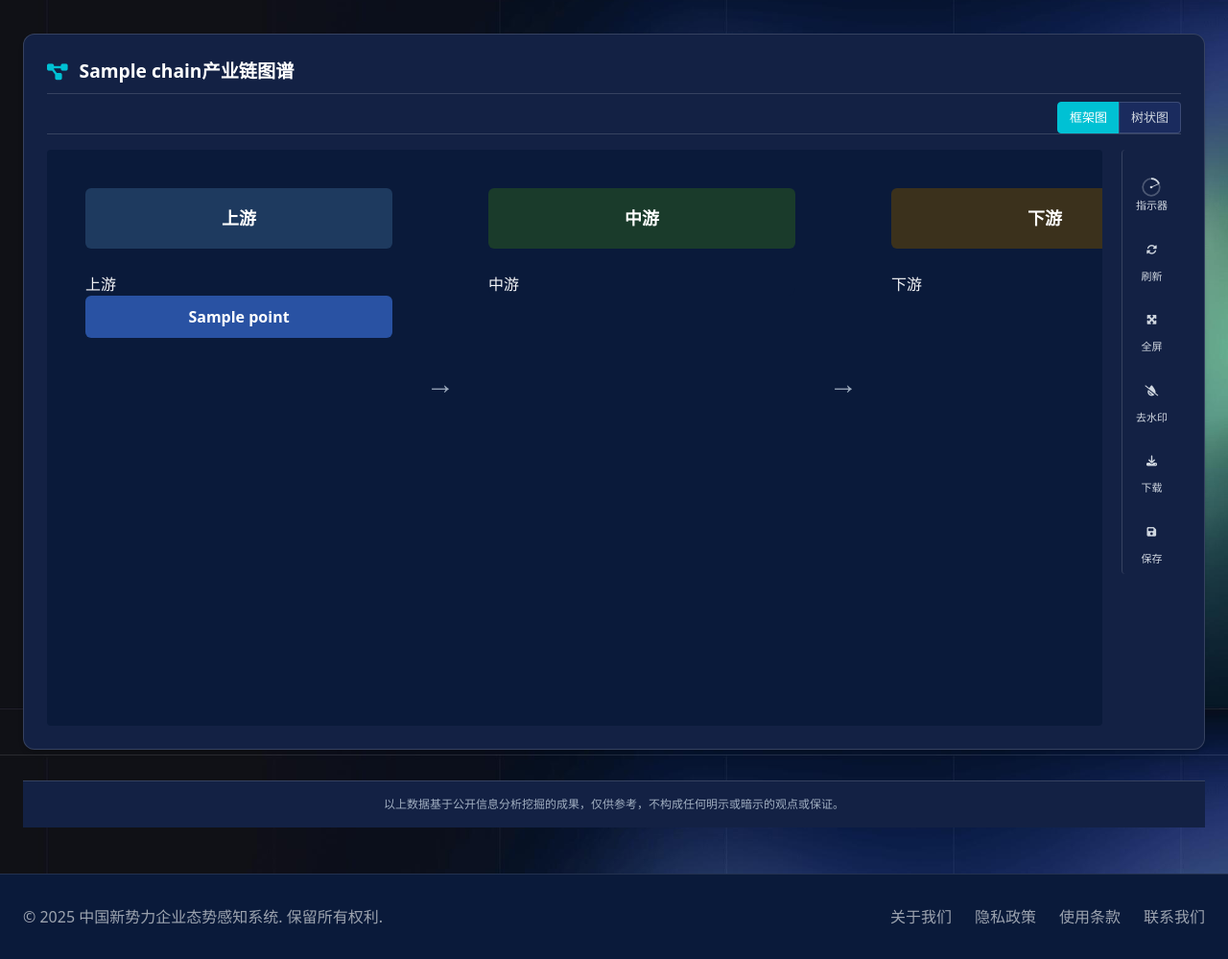
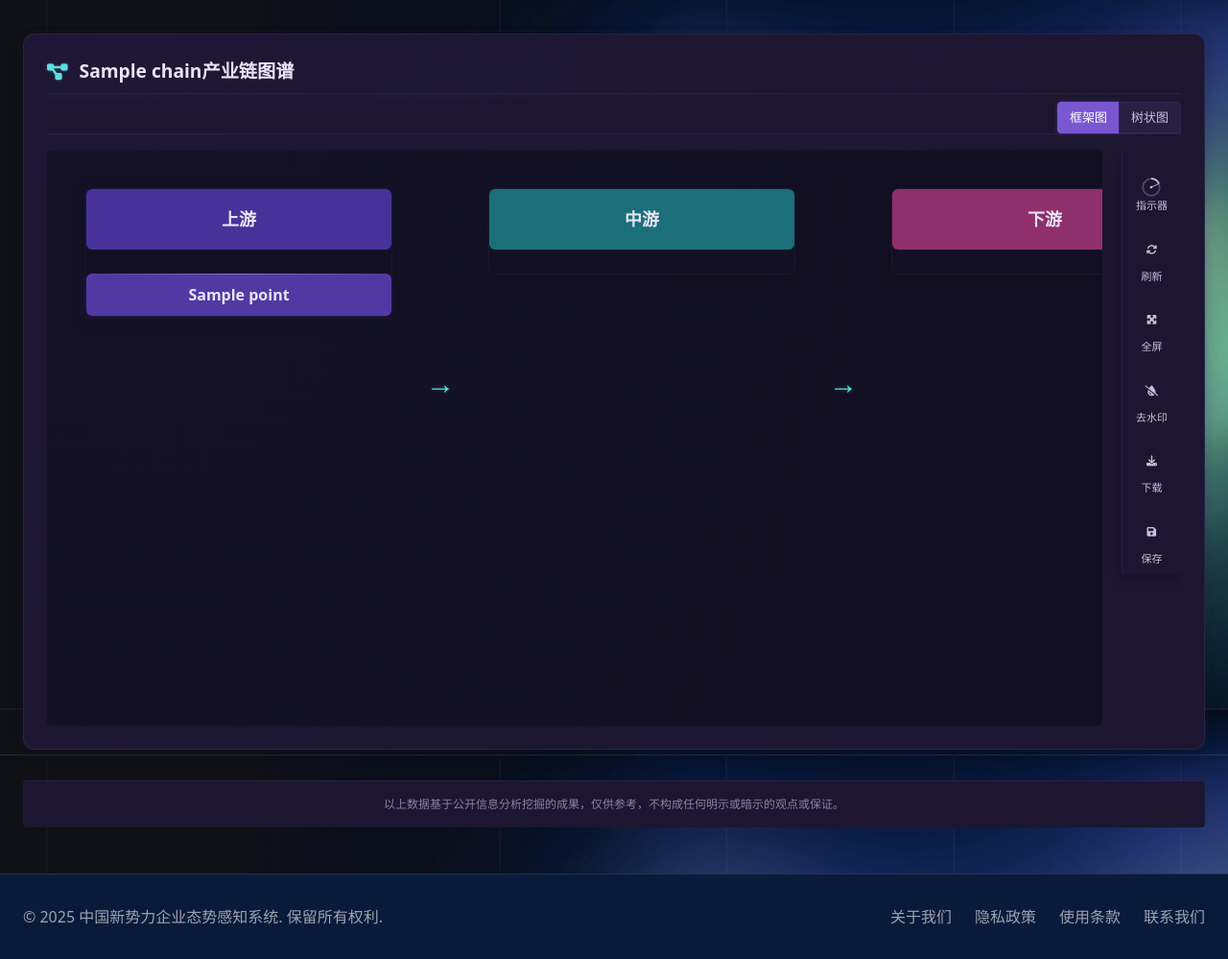
Before and after one commit to cavendishers/ws, a Django app: page /industry/detail/ in a window 1280 px wide. Shown: the part 61-1060 px from the top of the page at 96% size. Run offline with Django 5.2, Linux system fonts and the light colour scheme; tables that the repository leaves empty hold one stand-in row (values such as "Sample post"); some libraries are stand-ins or nearby versions.

```diff
--- a/data_hall/templates/data_hall/industry_detail.html
+++ b/data_hall/templates/data_hall/industry_detail.html
@@ -7,33 +7,34 @@
 <link rel="stylesheet" href="https://cdnjs.cloudflare.com/ajax/libs/font-awesome/6.4.0/css/all.min.css"/>
 <style>
     :root {
-        --primary: #0A1A3A;
-        --secondary: #FFD700;
-        --secondary-rgb: 255, 215, 0;
-        --accent: #00C1D4;
-        --accent-rgb: 0, 193, 212;
-        --card-bg: #132144;
-        --input-bg: #1A2B5E;
-        --text-primary-light: #FFFFFF;
-        --text-secondary-light: #D0D7E0;
-        --text-muted-light: #a0aec0;
-        --border-light: rgba(255, 255, 255, 0.15);
+        /* 主要配色 - 优化后的暗黑暗紫主题，降低对比度 */
+        --primary: #121022;
+        --secondary: #7A57D1;
+        --secondary-rgb: 122, 87, 209;
+        --accent: #5EDFDF;
+        --accent-rgb: 94, 223, 223;
+        --card-bg: #1C1630;
+        --input-bg: #272042;
+        --text-primary-light: #E8E4F4;
+        --text-secondary-light: #C7BFDE;
+        --text-muted-light: #8D80A6;
+        --border-light: rgba(122, 87, 209, 0.15);
 
-        /* 图谱特定颜色 */
-        --upstream-color: #2952A3;
-        --upstream-light-color: #598AE8;
-        --upstream-bg-title: #1e3a5f;
-        --upstream-border-accent: #2952A3;
+        /* 图谱特定颜色 - 降低亮度的科技感配色 */
+        --upstream-color: #5039A3;
+        --upstream-light-color: #7457D3;
+        --upstream-bg-title: #1E1A36;
+        --upstream-border-accent: #5D44B8;
 
-        --midstream-color: #1D6631;
-        --midstream-light-color: #388E3C;
-        --midstream-bg-title: #1a3b2b;
-        --midstream-border-accent: #1D6631;
+        --midstream-color: #1B7A84;
+        --midstream-light-color: #4BABB5;
+        --midstream-bg-title: #182F33;
+        --midstream-border-accent: #288A95;
 
-        --downstream-color: #7A5F1E;
-        --downstream-light-color: #A1887F;
-        --downstream-bg-title: #3b311c;
-        --downstream-border-accent: #7A5F1E;
+        --downstream-color: #9A3677;
+        --downstream-light-color: #B86295;
+        --downstream-bg-title: #2C1C2E;
+        --downstream-border-accent: #A44382;
     }
 
     /* 图表特定样式 */
@@ -54,6 +55,7 @@
         cursor: pointer;
         font-size: 13px;
         color: var(--text-secondary-light);
+        transition: all 0.2s ease;
     }
     .view-option:first-child {
         border-top-left-radius: 4px;
@@ -65,12 +67,13 @@
         border-bottom-right-radius: 4px;
     }
     .view-option.active {
-        background-color: var(--accent);
+        background-color: var(--secondary);
         color: white;
-        border-color: var(--accent);
+        border-color: var(--secondary);
+        box-shadow: 0 0 5px rgba(var(--secondary-rgb), 0.3);
     }
     .view-option:hover:not(.active) {
-        background-color: rgba(255,255,255,0.1);
+        background-color: rgba(122, 87, 209, 0.15);
     }
 
     .graph-main-content-wrapper {
@@ -89,6 +92,7 @@
         background-color: var(--primary);
         border-radius: 4px;
         min-height: 600px;
+        background-image: radial-gradient(circle at 10% 20%, rgba(122, 87, 209, 0.03) 0%, transparent 70%);
     }
 
     #industry-chain-container {
@@ -111,6 +115,8 @@
         gap: 15px;
         align-self: flex-start;
         background-color: var(--primary);
+        box-shadow: 0 4px 15px rgba(0, 0, 0, 0.2), 0 0 10px rgba(122, 87, 209, 0.05);
+        border: 1px solid rgba(122, 87, 209, 0.08);
     }
     .industry-column .column-title-container {
         padding: 10px;
@@ -126,10 +132,19 @@
         display: inline-block;
     }
 
-    /* 列特定背景 */
-    .upstream-column .column-title-container { background-color: var(--upstream-bg-title); }
-    .midstream-column .column-title-container { background-color: var(--midstream-bg-title); }
-    .downstream-column .column-title-container { background-color: var(--downstream-bg-title); }
+    /* 列特定背景 - 使上中下游标题容器更协调 */
+    .upstream-column .column-title-container {
+        background-color: #463299;
+        box-shadow: 0 0 5px rgba(93, 68, 184, 0.1);
+    }
+    .midstream-column .column-title-container {
+        background-color: #1a6f79;
+        box-shadow: 0 0 5px rgba(40, 138, 149, 0.1);
+    }
+    .downstream-column .column-title-container {
+        background-color: #8f2f6c;
+        box-shadow: 0 0 5px rgba(164, 67, 130, 0.1);
+    }
 
     .node-level-1 {
         color: var(--text-primary-light);
@@ -138,10 +153,33 @@
         font-weight: bold;
         text-align: center;
         font-size: 16px;
+        box-shadow: 0 2px 5px rgba(0, 0, 0, 0.2);
+        position: relative;
+        overflow: hidden;
     }
-    .upstream-column .node-level-1 { background-color: var(--upstream-color); }
-    .midstream-column .node-level-1 { background-color: var(--midstream-color); }
-    .downstream-column .node-level-1 { background-color: var(--downstream-color); }
+    .upstream-column .node-level-1 {
+        background-color: var(--upstream-color);
+        box-shadow: 0 2px 8px rgba(80, 57, 163, 0.2);
+    }
+    .midstream-column .node-level-1 {
+        background-color: var(--midstream-color);
+        box-shadow: 0 2px 8px rgba(27, 122, 132, 0.2);
+    }
+    .downstream-column .node-level-1 {
+        background-color: var(--downstream-color);
+        box-shadow: 0 2px 8px rgba(154, 54, 119, 0.2);
+    }
+
+    /* 减弱边缘发光效果 */
+    .node-level-1::after {
+        content: '';
+        position: absolute;
+        top: 0;
+        left: 0;
+        right: 0;
+        height: 1px;
+        background: linear-gradient(90deg, transparent, rgba(255, 255, 255, 0.3), transparent);
+    }
 
     .node-level-2 {
         color: var(--text-primary-light);
@@ -150,10 +188,20 @@
         font-weight: 500;
         text-align: center;
         margin-top: 10px;
+        transition: transform 0.2s ease, box-shadow 0.2s ease;
     }
-    .upstream-column .node-level-2 { background-color: var(--upstream-light-color); }
-    .midstream-column .node-level-2 { background-color: var(--midstream-light-color); }
-    .downstream-column .node-level-2 { background-color: var(--downstream-light-color); }
+    .upstream-column .node-level-2 {
+        background-color: var(--upstream-light-color);
+        box-shadow: 0 2px 6px rgba(116, 87, 211, 0.15);
+    }
+    .midstream-column .node-level-2 {
+        background-color: var(--midstream-light-color);
+        box-shadow: 0 2px 6px rgba(75, 171, 181, 0.15);
+    }
+    .downstream-column .node-level-2 {
+        background-color: var(--downstream-light-color);
+        box-shadow: 0 2px 6px rgba(184, 98, 149, 0.15);
+    }
 
     .node-level-1-items-container,
     .node-level-2-items-container,
@@ -176,10 +224,13 @@
         border-radius: 4px;
         text-align: center;
         font-size: 13px;
+        transition: all 0.2s ease;
     }
     .node-level-3:hover, .node-level-4:hover {
         border-color: var(--accent);
         color: var(--accent);
+        transform: translateY(-2px);
+        box-shadow: 0 2px 6px rgba(94, 223, 223, 0.1);
     }
 
     .horizontal-group-parent > .node-level-2-items-container,
@@ -199,10 +250,11 @@
         align-items: center;
         justify-content: center;
         font-size: 30px;
-        color: var(--text-muted-light);
+        color: var(--accent);
         align-self: flex-start;
         padding-top: 180px;
         min-width: 40px;
+        text-shadow: 0 0 5px rgba(94, 223, 223, 0.3);
     }
 
     /* 侧边栏操作 */
@@ -217,6 +269,7 @@
         margin-left: 20px;
         border-radius: 4px;
         height: fit-content;
+        box-shadow: 0 4px 15px rgba(0, 0, 0, 0.2), 0 0 10px rgba(122, 87, 209, 0.05);
     }
     .graph-sidebar-icon-group {
         display: flex;
@@ -234,6 +287,7 @@
         text-align: center;
         width: 100%;
         padding: 8px 0;
+        transition: all 0.2s ease;
     }
     .graph-sidebar-item i {
         width: 22px;
@@ -242,6 +296,7 @@
     }
     .graph-sidebar-item:hover {
         color: var(--accent);
+        text-shadow: 0 0 3px rgba(94, 223, 223, 0.3);
     }
 
     /* 页脚 */
@@ -253,6 +308,7 @@
         color: var(--text-muted-light);
         border-top: 1px solid var(--border-light);
         margin-top: 1.5rem;
+        border-radius: 4px;
     }
 
     .section-card {
@@ -261,7 +317,8 @@
         padding: 1.5rem;
         margin-bottom: 2rem;
         border: 1px solid var(--border-light);
-        box-shadow: 0 4px 6px -1px rgba(0, 0, 0, 0.1), 0 2px 4px -2px rgba(0, 0, 0, 0.1);
+        box-shadow: 0 6px 15px rgba(0, 0, 0, 0.2), 0 0 10px rgba(122, 87, 209, 0.08);
+        background-image: linear-gradient(135deg, rgba(122, 87, 209, 0.03) 0%, rgba(0, 0, 0, 0) 70%);
     }
 
     .section-title {
@@ -274,6 +331,11 @@
         display: flex;
         align-items: center;
         gap: 0.75rem;
+    }
+
+    .section-title i {
+        color: var(--accent);
+        text-shadow: 0 0 3px rgba(94, 223, 223, 0.3);
     }
 </style>
 {% endblock %}
@@ -361,6 +423,9 @@ document.addEventListener('DOMContentLoaded', function () {
 
     renderGraph(graphData.Children, container);
 
+    // 添加节点动画效果
+    animateNodes();
+
     let scale = 1;
     let panning = false;
     let pointX = 0;
@@ -415,15 +480,88 @@ document.addEventListener('DOMContentLoaded', function () {
         setTransform();
     };
 
-    // 添加视图选项的点击事件
+    // 添加视图选项的点击事件，增加过渡效果
     const viewOptions = document.querySelectorAll('.view-option');
     viewOptions.forEach(option => {
         option.addEventListener('click', function() {
             viewOptions.forEach(opt => opt.classList.remove('active'));
             this.classList.add('active');
+
+            // 可以在这里添加视图切换逻辑和动画
+            if (this.textContent === '树状图') {
+                // 树状图实现逻辑，仅UI示例
+                container.style.transition = 'all 0.5s ease';
+                // 实际实现应替换为树状图的渲染逻辑
+            } else {
+                // 框架图
+                container.style.transition = 'all 0.5s ease';
+                // 重置为默认视图
+            }
+        });
+    });
+
+    // 侧边栏功能事件
+    document.querySelectorAll('.graph-sidebar-item').forEach(item => {
+        item.addEventListener('click', function() {
+            const action = this.getAttribute('title');
+            if (action === '全屏') {
+                toggleFullScreen(document.getElementById('industry-chain-section'));
+            } else if (action === '刷新') {
+                // 添加刷新动画
+                this.querySelector('i').classList.add('fa-spin');
+                setTimeout(() => {
+                    this.querySelector('i').classList.remove('fa-spin');
+                }, 1000);
+            }
+            // 为其他按钮添加动画反馈
+            addButtonFeedback(this);
         });
     });
 });
+
+// 添加按钮点击反馈效果
+function addButtonFeedback(element) {
+    element.style.transform = 'scale(0.95)';
+    setTimeout(() => {
+        element.style.transform = 'scale(1)';
+    }, 100);
+}
+
+// 全屏切换功能
+function toggleFullScreen(element) {
+    if (!document.fullscreenElement) {
+        if (element.requestFullscreen) {
+            element.requestFullscreen();
+        } else if (element.webkitRequestFullscreen) { /* Safari */
+            element.webkitRequestFullscreen();
+        } else if (element.msRequestFullscreen) { /* IE11 */
+            element.msRequestFullscreen();
+        }
+    } else {
+        if (document.exitFullscreen) {
+            document.exitFullscreen();
+        } else if (document.webkitExitFullscreen) { /* Safari */
+            document.webkitExitFullscreen();
+        } else if (document.msExitFullscreen) { /* IE11 */
+            document.msExitFullscreen();
+        }
+    }
+}
+
+// 为图表元素添加入场动画
+function animateNodes() {
+    const allNodes = document.querySelectorAll('.node-level-1, .node-level-2, .node-level-3, .node-level-4');
+    allNodes.forEach((node, index) => {
+        node.style.opacity = '0';
+        node.style.transform = 'translateY(20px)';
+        node.style.transition = 'opacity 0.5s ease, transform 0.5s ease';
+
+        setTimeout(() => {
+            node.style.opacity = '1';
+            node.style.transform = 'translateY(0)';
+        }, 100 + index * 30); // 错开动画时间，形成级联效果
+    });
+}
 
 function renderGraph(nodes, parentElement) {
     const mainColumnsData = {
@@ -486,7 +624,17 @@ function createColumn(title) {
 function createNodeElement(nodeData) {
     const nodeElement = document.createElement('div');
     nodeElement.className = `node-level-${nodeData.NodeLevel}`;
-    nodeElement.textContent = nodeData.NodeName;
+
+    // 如果是顶级分类节点（上游/中游/下游），不显示文本
+    if (nodeData.NodeNumDesc && ["上游", "中游", "下游"].includes(nodeData.NodeNumDesc)) {
+        // 不设置文本内容
+    } else {
+        // 为非顶级节点创建标题元素
+        const titleElement = document.createElement('div');
+        titleElement.className = 'node-title';
+        titleElement.textContent = nodeData.NodeName;
+        nodeElement.appendChild(titleElement);
+    }
 
     if (nodeData.Children && nodeData.Children.length > 0) {
         const childrenContainer = document.createElement('div');
@@ -517,6 +665,16 @@ function createNodeElement(nodeData) {
         });
         nodeElement.appendChild(childrenContainer);
     }
+
+    // 添加点击交互效果
+    nodeElement.addEventListener('click', function() {
+        this.style.transition = 'transform 0.2s ease';
+        this.style.transform = 'scale(1.02)';
+        setTimeout(() => {
+            this.style.transform = 'scale(1)';
+        }, 200);
+    });
+
     return nodeElement;
 }
 </script>
```
